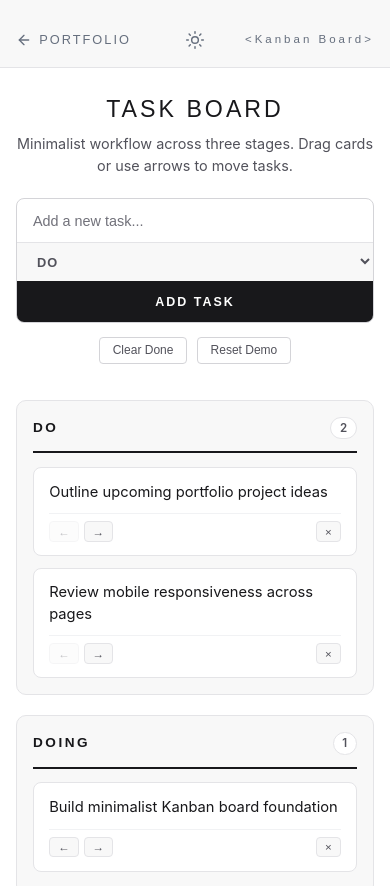
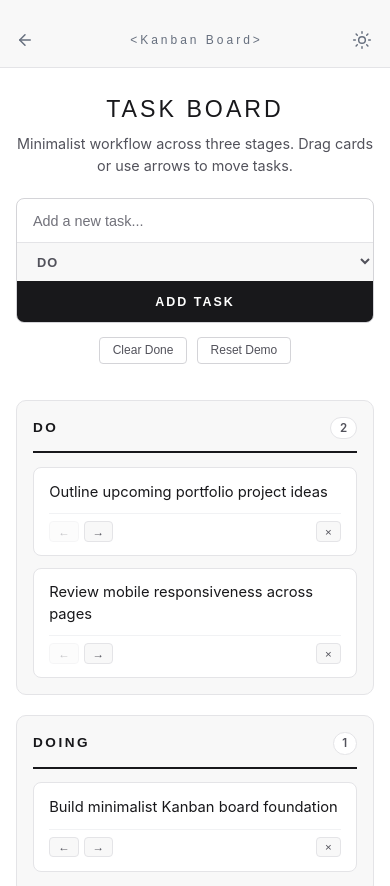
Before and after one commit to BLankSenpai/BLankSenpai.github.io, a plain HTML site: page kanban.html in a window 390 px wide. Shown: the top 886 px of the page. Drawn offline with Linux system fonts and the light colour scheme.

Commit message:
header rearrangment

```diff
--- a/f150.css
+++ b/f150.css
@@ -66,9 +66,9 @@ button, input {
     border-bottom: 1px solid var(--border);
     height: 4rem;
     padding: 0 1.5rem;
-    display: flex;
+    display: grid;
+    grid-template-columns: 1fr auto 1fr;
     align-items: center;
-    justify-content: space-between;
     position: sticky;
     top: 0;
     z-index: 40;
@@ -78,10 +78,12 @@ button, input {
 .back-btn {
     display: inline-flex;
     align-items: center;
+    justify-self: start;
     gap: 0.45rem;
     font-family: Arial, sans-serif;
     font-size: 0.8rem;
     letter-spacing: 2px;
+    line-height: 1;
     text-transform: uppercase;
     color: var(--brand-muted);
     transition: color 0.2s ease;
@@ -95,20 +97,24 @@ button, input {
     font-family: Arial, sans-serif;
     font-size: 0.9rem;
     letter-spacing: 5px;
+    text-indent: 5px;
     color: var(--brand-muted);
+    justify-self: center;
+    text-align: center;
+    line-height: 1;
+    white-space: nowrap;
 }
 
 /* Theme Toggle */
 .theme-toggle {
-    position: absolute;
-    left: 50%;
-    top: 50%;
-    transform: translate(-50%, -50%);
+    position: relative;
+    justify-self: end;
     display: inline-flex;
     align-items: center;
     justify-content: center;
     width: 2.25rem;
     height: 2.25rem;
+    margin-right: -0.375rem;
     padding: 0;
     border: none;
     border-radius: 9999px;
@@ -908,19 +914,25 @@ html.dark-mode .part-node.active {
         height: calc(3.5rem + max(env(safe-area-inset-top, 0px), 0.75rem));
     }
 
-    .theme-toggle {
-        top: calc(50% + max(env(safe-area-inset-top, 0px), 0.75rem) / 2);
-    }
-
     .hide-sm {
         display: none;
     }
 }
 
 @media (max-width: 580px) {
+    .back-btn span {
+        display: none;
+    }
+
+    .back-btn svg {
+        width: 18px;
+        height: 18px;
+    }
+
     .header-brand {
-        font-size: 0.72rem;
-        letter-spacing: 2.5px;
+        font-size: 0.75rem;
+        letter-spacing: 3px;
+        text-indent: 3px;
     }
 
     .container {
--- a/f150.html
+++ b/f150.html
@@ -9,7 +9,7 @@
     <title>OBS F-150 Parts Diagram | Matthew Calogrides</title>
     <script>
         try {
-            if (localStorage.getItem('theme') === 'dark') {
+            if (localStorage.getItem('theme') === 'dark' || new URLSearchParams(location.search).get('theme') === 'dark') {
                 document.documentElement.classList.add('dark-mode');
             }
         } catch (e) {}
@@ -22,7 +22,7 @@
         html.dark-mode .theme-toggle .icon-sun { display: none; }
         html.dark-mode .theme-toggle .icon-moon { display: block; }
     </style>
-    <link rel="stylesheet" type="text/css" href="f150.css?v=20261114d">
+    <link rel="stylesheet" type="text/css" href="f150.css?v=20261114f">
 </head>
 <body>
 
@@ -34,6 +34,7 @@
             </svg>
             <span>Portfolio</span>
         </a>
+        <div class="header-brand">&lt;OBS F-150 Schematic&gt;</div>
         <button id="themeToggle" class="theme-toggle" type="button" aria-label="Toggle dark mode" aria-pressed="false" title="Toggle dark mode">
             <svg class="icon-sun" width="20" height="20" viewBox="0 0 24 24" fill="none" stroke="currentColor" stroke-width="1.75" stroke-linecap="round" stroke-linejoin="round" aria-hidden="true">
                 <circle cx="12" cy="12" r="4"></circle>
@@ -50,7 +51,6 @@
                 <path d="M21 12.79A9 9 0 1 1 11.21 3 7 7 0 0 0 21 12.79z"></path>
             </svg>
         </button>
-        <div class="header-brand">&lt;OBS F-150 Schematic&gt;</div>
     </header>
 
     <main class="container">
--- a/f150.js
+++ b/f150.js
@@ -550,7 +550,7 @@ if (themeToggle) {
 
     let savedTheme = null;
     try {
-        savedTheme = localStorage.getItem('theme');
+        savedTheme = localStorage.getItem('theme') || new URLSearchParams(location.search).get('theme');
     } catch (e) {}
     updateToggleState(savedTheme === 'dark');
 
--- a/kanban.css
+++ b/kanban.css
@@ -55,9 +55,9 @@ a {
     border-bottom: 1px solid var(--border);
     height: 4rem;
     padding: 0 1.5rem;
-    display: flex;
+    display: grid;
+    grid-template-columns: 1fr auto 1fr;
     align-items: center;
-    justify-content: space-between;
     position: sticky;
     top: 0;
     z-index: 40;
@@ -66,10 +66,12 @@ a {
 .back-btn {
     display: inline-flex;
     align-items: center;
+    justify-self: start;
     gap: 0.45rem;
     font-family: Arial, sans-serif;
     font-size: 0.8rem;
     letter-spacing: 2px;
+    line-height: 1;
     text-transform: uppercase;
     color: #666f7e;
     transition: color 0.2s ease;
@@ -83,7 +85,12 @@ a {
     font-family: Arial, sans-serif;
     font-size: 0.9rem;
     letter-spacing: 5px;
+    text-indent: 5px;
     color: #666f7e;
+    justify-self: center;
+    text-align: center;
+    line-height: 1;
+    white-space: nowrap;
 }
 
 .container {
@@ -368,13 +375,19 @@ a {
 }
 
 @media (max-width: 580px) {
-    .site-header {
-        padding: 0 1rem;
+    .back-btn span {
+        display: none;
+    }
+
+    .back-btn svg {
+        width: 18px;
+        height: 18px;
     }
 
     .header-brand {
-        font-size: 0.72rem;
+        font-size: 0.75rem;
         letter-spacing: 3px;
+        text-indent: 3px;
     }
 
     .container {
@@ -402,15 +415,14 @@ a {
 
 /* Theme Toggle & Dark Mode Overrides */
 .theme-toggle {
-    position: absolute;
-    left: 50%;
-    top: 50%;
-    transform: translate(-50%, -50%);
+    position: relative;
+    justify-self: end;
     display: inline-flex;
     align-items: center;
     justify-content: center;
     width: 2.25rem;
     height: 2.25rem;
+    margin-right: -0.375rem;
     padding: 0;
     border: none;
     border-radius: 9999px;
@@ -478,8 +490,4 @@ html.dark-mode .card-btn.delete-btn:hover {
         padding: max(env(safe-area-inset-top, 0px), 0.75rem) 1rem 0 1rem;
         height: calc(3.5rem + max(env(safe-area-inset-top, 0px), 0.75rem));
     }
-
-    .theme-toggle {
-        top: calc(50% + max(env(safe-area-inset-top, 0px), 0.75rem) / 2);
-    }
 }
--- a/kanban.html
+++ b/kanban.html
@@ -9,7 +9,7 @@
     <title>Kanban Board | Matthew Calogrides</title>
     <script>
         try {
-            if (localStorage.getItem('theme') === 'dark') {
+            if (localStorage.getItem('theme') === 'dark' || new URLSearchParams(location.search).get('theme') === 'dark') {
                 document.documentElement.classList.add('dark-mode');
             }
         } catch (e) {}
@@ -22,7 +22,7 @@
         html.dark-mode .theme-toggle .icon-sun { display: none; }
         html.dark-mode .theme-toggle .icon-moon { display: block; }
     </style>
-    <link rel="stylesheet" type="text/css" href="kanban.css?v=20261114d">
+    <link rel="stylesheet" type="text/css" href="kanban.css?v=20261114f">
 </head>
 <body>
 
@@ -34,6 +34,7 @@
             </svg>
             <span>Portfolio</span>
         </a>
+        <div class="header-brand">&lt;Kanban Board&gt;</div>
         <button id="themeToggle" class="theme-toggle" type="button" aria-label="Toggle dark mode" aria-pressed="false" title="Toggle dark mode">
             <svg class="icon-sun" width="20" height="20" viewBox="0 0 24 24" fill="none" stroke="currentColor" stroke-width="1.75" stroke-linecap="round" stroke-linejoin="round" aria-hidden="true">
                 <circle cx="12" cy="12" r="4"></circle>
@@ -50,7 +51,6 @@
                 <path d="M21 12.79A9 9 0 1 1 11.21 3 7 7 0 0 0 21 12.79z"></path>
             </svg>
         </button>
-        <div class="header-brand">&lt;Kanban Board&gt;</div>
     </header>
 
     <main class="container">
--- a/kanban.js
+++ b/kanban.js
@@ -211,7 +211,7 @@ if (kanbanThemeToggle) {
 
     let savedTheme = null;
     try {
-        savedTheme = localStorage.getItem('theme');
+        savedTheme = localStorage.getItem('theme') || new URLSearchParams(location.search).get('theme');
     } catch (e) {}
     updateToggleState(savedTheme === 'dark');
 
--- a/recipe.css
+++ b/recipe.css
@@ -68,9 +68,9 @@ a {
     border-bottom: 1px solid var(--border);
     height: 4rem;
     padding: 0 1.5rem;
-    display: flex;
+    display: grid;
+    grid-template-columns: 1fr auto 1fr;
     align-items: center;
-    justify-content: space-between;
     position: sticky;
     top: 0;
     z-index: 40;
@@ -79,10 +79,12 @@ a {
 .back-btn {
     display: inline-flex;
     align-items: center;
+    justify-self: start;
     gap: 0.45rem;
     font-family: Arial, sans-serif;
     font-size: 0.8rem;
     letter-spacing: 2px;
+    line-height: 1;
     text-transform: uppercase;
     color: #666f7e;
     transition: color 0.2s ease;
@@ -96,7 +98,12 @@ a {
     font-family: Arial, sans-serif;
     font-size: 0.9rem;
     letter-spacing: 5px;
+    text-indent: 5px;
     color: #666f7e;
+    justify-self: center;
+    text-align: center;
+    line-height: 1;
+    white-space: nowrap;
 }
 
 .container {
@@ -612,13 +619,19 @@ a {
 }
 
 @media (max-width: 580px) {
-    .site-header {
-        padding: 0 1rem;
+    .back-btn span {
+        display: none;
+    }
+
+    .back-btn svg {
+        width: 18px;
+        height: 18px;
     }
 
     .header-brand {
-        font-size: 0.72rem;
+        font-size: 0.75rem;
         letter-spacing: 3px;
+        text-indent: 3px;
     }
 
     .container {
@@ -687,15 +700,14 @@ a {
 
 /* Theme Toggle & Dark Mode Overrides */
 .theme-toggle {
-    position: absolute;
-    left: 50%;
-    top: 50%;
-    transform: translate(-50%, -50%);
+    position: relative;
+    justify-self: end;
     display: inline-flex;
     align-items: center;
     justify-content: center;
     width: 2.25rem;
     height: 2.25rem;
+    margin-right: -0.375rem;
     padding: 0;
     border: none;
     border-radius: 9999px;
@@ -758,8 +770,4 @@ html.dark-mode .copyright {
         padding: max(env(safe-area-inset-top, 0px), 0.75rem) 1rem 0 1rem;
         height: calc(3.5rem + max(env(safe-area-inset-top, 0px), 0.75rem));
     }
-
-    .theme-toggle {
-        top: calc(50% + max(env(safe-area-inset-top, 0px), 0.75rem) / 2);
-    }
 }
--- a/recipe.js
+++ b/recipe.js
@@ -939,7 +939,7 @@ if (recipeThemeToggle) {
 
     let savedTheme = null;
     try {
-        savedTheme = localStorage.getItem('theme');
+        savedTheme = localStorage.getItem('theme') || new URLSearchParams(location.search).get('theme');
     } catch (e) {}
     updateToggleState(savedTheme === 'dark');
 
--- a/style.css
+++ b/style.css
@@ -15,7 +15,7 @@ header {
     background-color: #f8f8f8;
     height: 4.5rem;
     display: grid;
-    grid-template-columns: auto 1fr;
+    grid-template-columns: 1fr auto 1fr;
     align-items: center;
     padding: 0 1.5rem;
     box-sizing: border-box;
@@ -31,6 +31,7 @@ html.theme-ready .copyright {
 nav {
     display: flex;
     align-items: center;
+    justify-self: start;
     z-index: 20;
     height: auto;
 }
@@ -70,14 +71,17 @@ nav {
     font-size: 110%;
     font-family: Arial, sans-serif;
     letter-spacing: 8px;
+    text-indent: 8px;
     color: #666f7e;
-    text-align: right;
+    text-align: center;
     margin: 0;
     padding: 0;
     display: flex;
     align-items: center;
-    justify-content: flex-end;
+    justify-content: center;
+    justify-self: center;
     line-height: 1;
+    white-space: nowrap;
     transition: color 0.25s ease;
 }
 
@@ -350,24 +354,20 @@ html.theme-ready #menu {
         height: calc(3.5rem + max(env(safe-area-inset-top, 0px), 0.75rem));
     }
 
-    .theme-toggle {
-        top: calc(50% + max(env(safe-area-inset-top, 0px), 0.75rem) / 2);
-    }
-
     #menu {
         padding-top: calc(100px + env(safe-area-inset-top, 0px));
     }
 
     .logo {
-        font-size: 56%;
+        font-size: 75%;
         letter-spacing: 3px;
+        text-indent: 3px;
     }
 
     .logo h1 {
         white-space: nowrap;
         overflow: hidden;
         text-overflow: ellipsis;
-        max-width: calc(100vw - 80px);
     }
 
     main {
@@ -417,8 +417,9 @@ html.theme-ready #menu {
 
 @media (max-width: 430px) {
     .logo {
-        font-size: 46%;
-        letter-spacing: 2px;
+        font-size: 68%;
+        letter-spacing: 2.5px;
+        text-indent: 2.5px;
     }
 
     .caption, .caption1 {
@@ -429,15 +430,14 @@ html.theme-ready #menu {
 
 /* Theme Toggle */
 .theme-toggle {
-    position: absolute;
-    left: 50%;
-    top: 50%;
-    transform: translate(-50%, -50%);
+    position: relative;
+    justify-self: end;
     display: inline-flex;
     align-items: center;
     justify-content: center;
     width: 2.25rem;
     height: 2.25rem;
+    margin-right: -0.375rem;
     padding: 0;
     border: none;
     border-radius: 9999px;
```
Also changed, not shown: index.html (+10 -10 lines), recipe.html (+3 -3 lines), f150-preview-dark.png, f150-preview.png, kanban-preview-dark.png, kanban-preview.png, recipe-preview-dark.png, recipe-preview.png.
